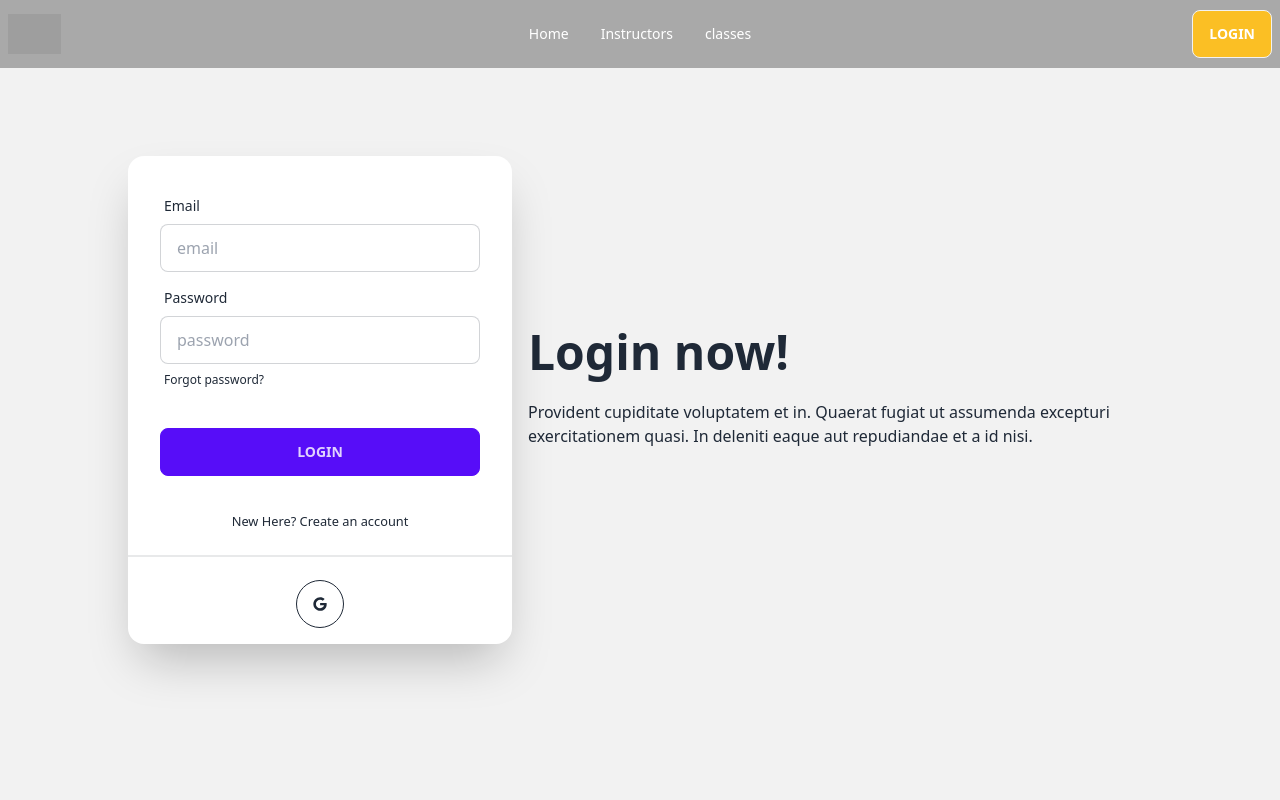
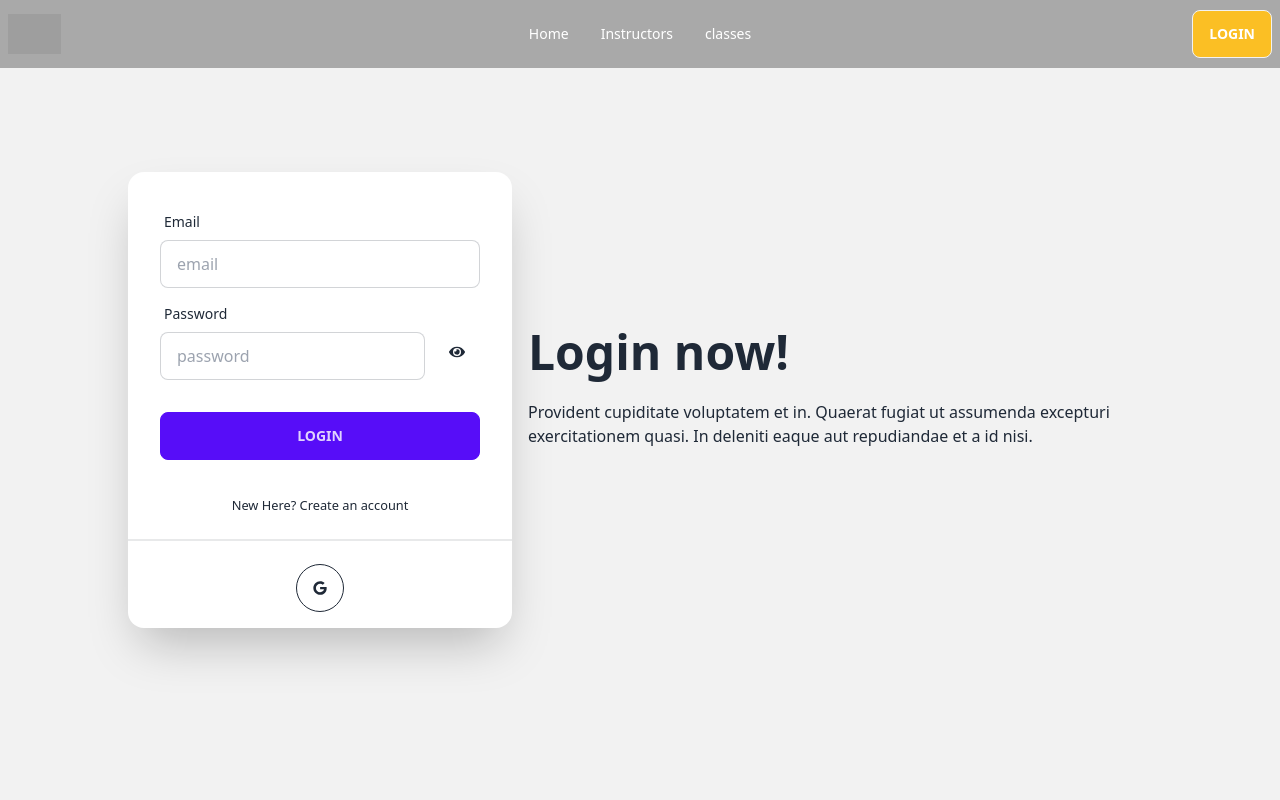
Before and after one commit to Masud044/Yoga-Meditation-School-client, a React (Vite) app: page /login in a window 1280 px wide. Shown: the top 800 px of the page. Built offline with nearby package versions, Linux system fonts and the light colour scheme; no server answers; grey boxes are pictures that could not be loaded.

Commit message:
show password add

```diff
--- a/src/pages/Login/Login.jsx
+++ b/src/pages/Login/Login.jsx
@@ -5,13 +5,15 @@ import { Link, useLocation, useNavigate } from 'react-router-dom';
 import { Helmet } from 'react-helmet-async';
 import Swal from 'sweetalert2'
 import GoogleLogin from '../shared/GoogleLogin/GoogleLogin';
-import { useContext } from 'react';
+import { useContext, useState } from 'react';
+import { FaEye } from 'react-icons/fa';
 
 
 const Login = () => {
 
 
     const { signIn } = useContext(AuthContext);
+    const [passwordShown, setPasswordShown] = useState(false);
     const navigate = useNavigate();
     const location = useLocation();
 
@@ -40,6 +42,10 @@ const Login = () => {
                 navigate(from, { replace: true });
             })
     }
+    const togglePassword = () => {
+
+        setPasswordShown(!passwordShown);
+      };
 
 
 
@@ -64,14 +70,17 @@ const Login = () => {
                                 <label className="label">
                                     <span className="label-text">Password</span>
                                 </label>
-                                <input type="password" name="password" placeholder="password" className="input input-bordered" />
-                                <label className="label">
-                                    <a href="#" className="label-text-alt link link-hover">Forgot password?</a>
-                                </label>
+                                 <div className='flex '>
+                                 <input   type={passwordShown ? "text" : "password"} name="password"   placeholder="password" className="input input-bordered"   />
+                                 <FaEye className='mt-3 ml-6' onClick={togglePassword}></FaEye>
+
+                                 </div>
+
+
                             </div>
 
                             <div className="form-control mt-6">
-                                <input disabled={false} className="btn btn-primary" type="submit" value="Login" />
+                                <input  className="btn btn-primary" type="submit" value="Login" />
                             </div>
                         </form>
                         <p className="text-center font-medium"><small >New Here? <Link to="/signup">Create an account</Link> </small></p>
```
